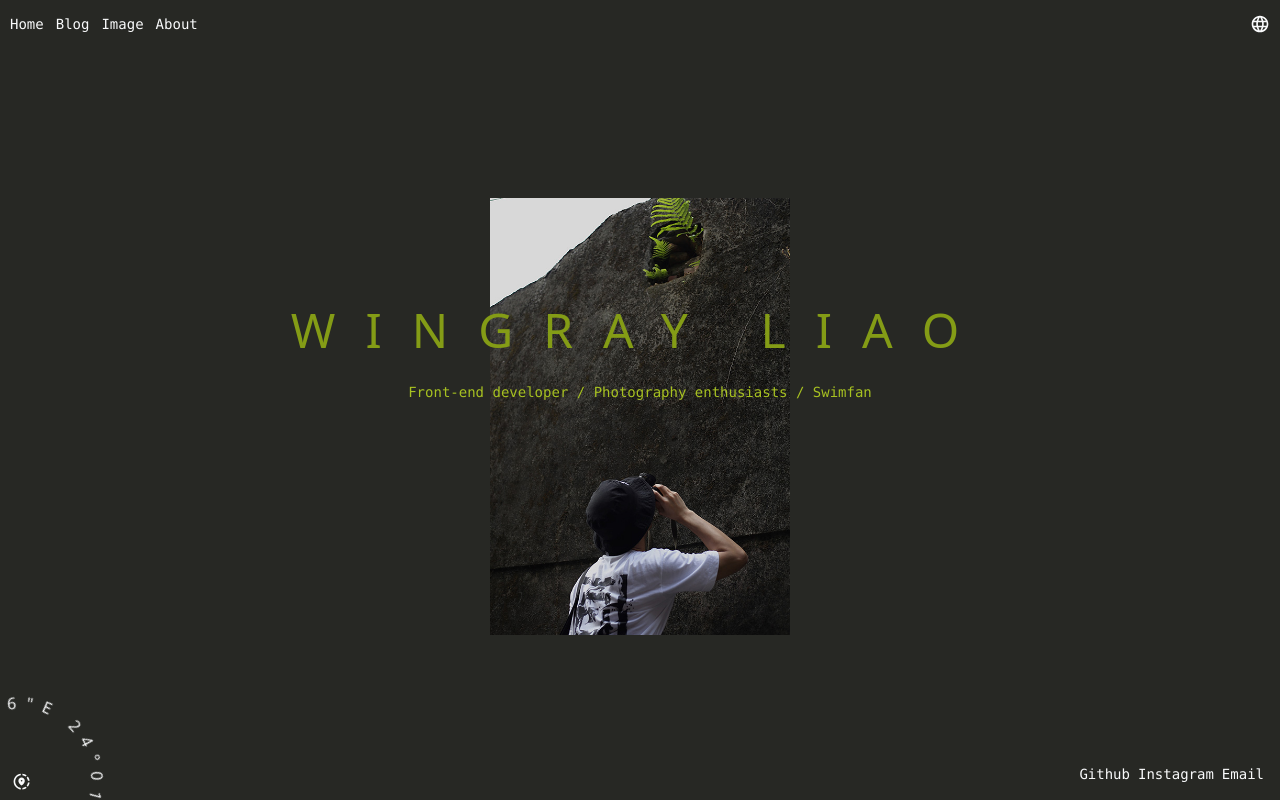
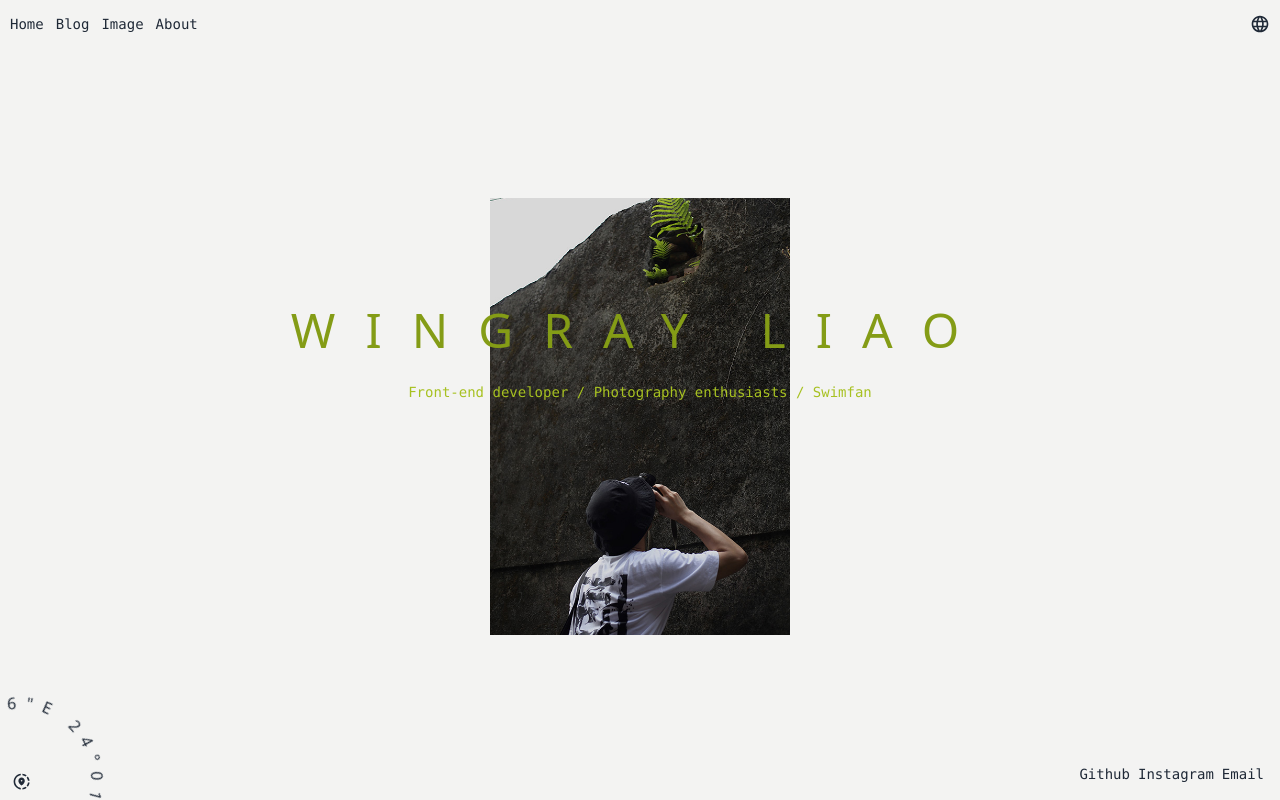
Before and after one commit to rayliao/rayliao.github.io, a Next.js app: page / in a window 1280 px wide. Built offline with nearby package versions, Linux system fonts and the light colour scheme.

Commit message:
feat: theme and link

```diff
--- a/src/pages/_app.tsx
+++ b/src/pages/_app.tsx
@@ -18,7 +18,7 @@ function MyApp({ Component, pageProps }: AppProps) {
     return () => {};
   }, [locale, set]);
   return (
-    <ThemeProvider attribute="class" defaultTheme="dark">
+    <ThemeProvider attribute="class">
       <Head>
         <meta charSet="utf-8" />
         <link
--- a/src/pages/index.tsx
+++ b/src/pages/index.tsx
@@ -16,7 +16,13 @@ const Home: NextPage = () => {
       <div className="absolute top-0 z-[3] w-full p-[10px] h-[48px] box-border flex items-center justify-between">
         <nav className="flex gap-3">
           <Link href="/">{lang.home}</Link>
-          <a href="/blog">{lang.blog}</a>
+          <a
+            href="https://rayliao.github.io/blog/"
+            rel="noopener noreferrer"
+            target="_blank"
+          >
+            {lang.blog}
+          </a>
           <Link href="/shoot/2021">{lang.image}</Link>
           <Link href="/about">{lang.about}</Link>
         </nav>
```
Also changed, not shown: 2 other files (tests, documents, lock files or other folders).
